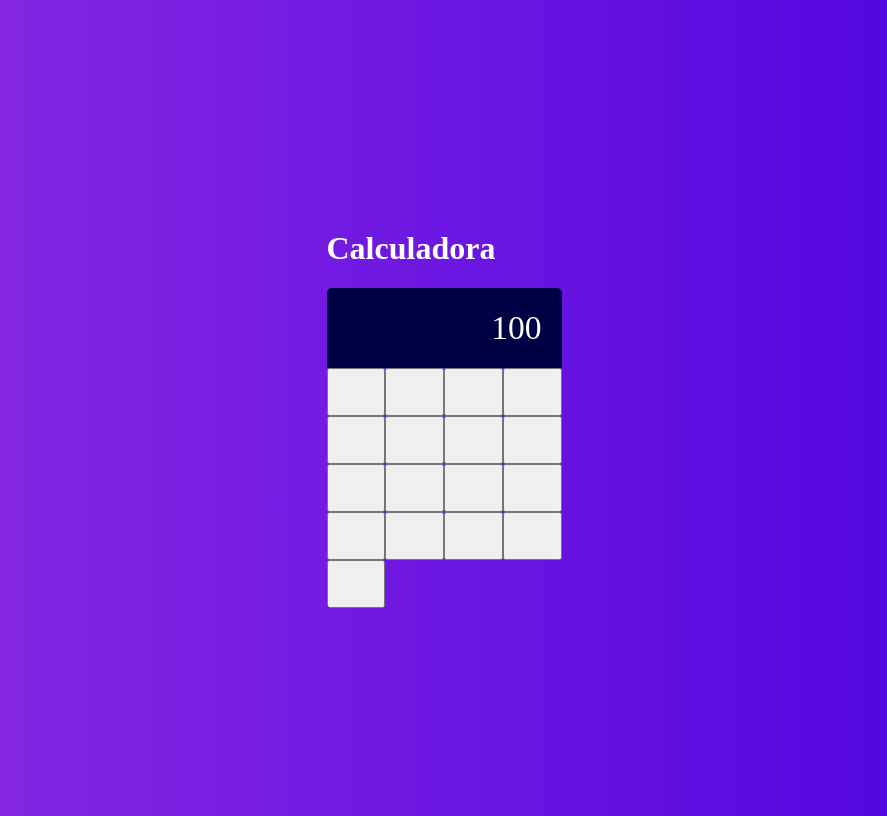
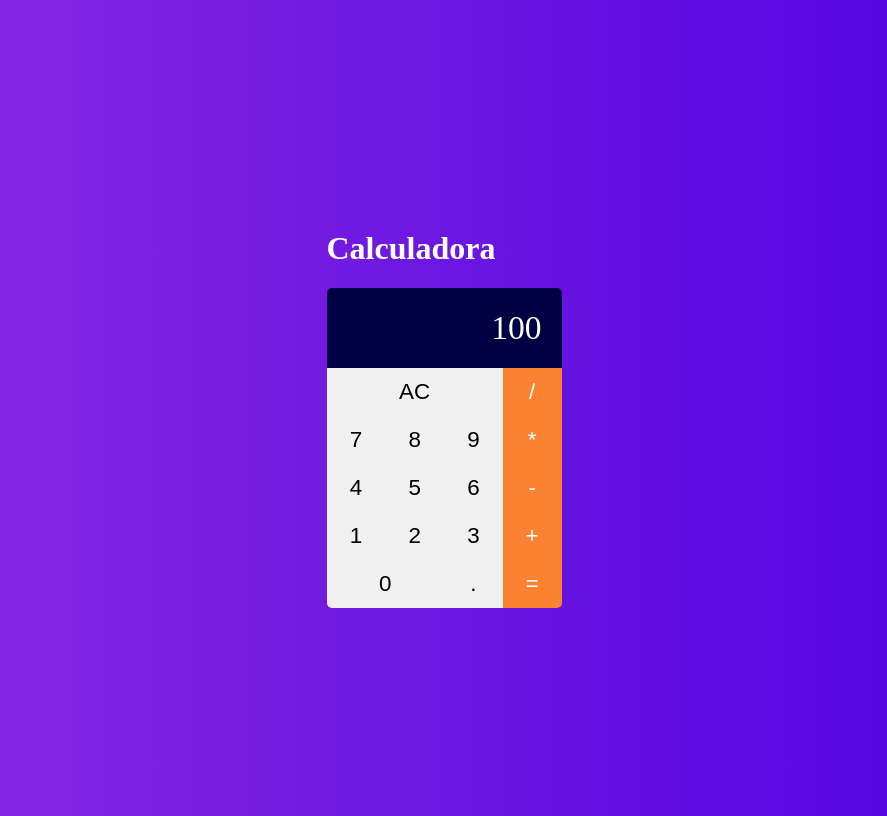
Before and after one commit to edgracional/calculaora_react, a React (Create React App) app: page / in a window 1280 px wide. Shown: the whole page, without its empty margins (196-1083 px from the left). Built offline with nearby package versions, Linux system fonts and the light colour scheme.

Commit message:
47. Componente Button #02

```diff
--- a/src/components/Button.css
+++ b/src/components/Button.css
@@ -13,3 +13,25 @@
     border-bottom: var(--border-button);
     outline: none;
 }
+
+.button:active {
+    background-color: #ccc;
+}
+
+.button.double {
+   grid-column: span 2;
+}
+
+.button.triple {
+    grid-column: span 3;
+}
+
+.button.operation {
+    background-color: #fa8231;
+    color: #fff;
+}
+
+.button.operation:active {
+    background-color: #fa8231cc;
+    color: #fff;
+}
--- a/src/components/Button.jsx
+++ b/src/components/Button.jsx
@@ -2,5 +2,33 @@ import React from "react";
 import './Button.css';
 
 /* Componentes sem estados é a melhor forma de trabalhar */
-export default props =>
-    <button className="button">{props.label}</button>
+export default props => {
+    let classes = 'button '
+    classes += props.operation ? 'operation' : ''
+    classes += props.double ? 'double' : ''
+    classes += props.triple ? 'triple' : ''
+
+    return (
+        <button
+        onClick={e => props.click && props.click(props.label)}
+        className={classes}>
+            {props.label}
+        </button>
+
+
+    )
+}
+
+
+ /*   outra forma
+
+ <button className={`
+
+        button
+        ${props.operation ? 'operation' : ''}
+        ${props.operation ? 'double' : ''}
+        ${props.triple ? 'double' : ''}
+    `}>
+
+        {props.label}
+    </button>*/
--- a/src/main/Calculator.jsx
+++ b/src/main/Calculator.jsx
@@ -5,27 +5,49 @@ import Button from "../components/Button";
 import Display from "../components/Display";
 
 export default class Calculator extends Component {
+
+    constructor(props) {
+        super(props)
+        this.clearMemory = this.clearMemory.bind(this)
+        this.setOperation = this.setOperation.bind(this)
+        this.addDigit = this.addDigit.bind(this)
+    }
+
+clearMemory() {
+    console.log('limpar')
+}
+
+setOperation(operation) {
+    console.log(operation)
+}
+
+addDigit(n) {
+    console.log(n)
+}
+
+
     render() {
+
         return (
             <div className="caculator">
                 <Display value={100} />
-                <button label="AC"/>
-                <button label="/"/>
-                <button label="7"/>
-                <button label="8"/>
-                <button label="9"/>
-                <button label="*"/>
-                <button label="4"/>
-                <button label="5"/>
-                <button label="6"/>
-                <button label="-"/>
-                <button label="1"/>
-                <button label="2"/>
-                <button label="3"/>
-                <button label="+"/>
-                <button label="0"/>
-                <button label="."/>
-                <button label="="/>
+                <Button label="AC" click={this.clearMemory} triple />
+                <Button label="/" click={this.clearMemory} operation />
+                <Button label="7" click={this.setOperation} />
+                <Button label="8" click={this.addDigit} />
+                <Button label="9" click={this.addDigit}  />
+                <Button label="*" click={this.setOperation} operation />
+                <Button label="4" click={this.addDigit} />
+                <Button label="5" click={this.addDigit} />
+                <Button label="6" click={this.addDigit} />
+                <Button label="-" click={this.setOperation} operation />
+                <Button label="1" click={this.addDigit} />
+                <Button label="2" click={this.addDigit} />
+                <Button label="3" click={this.addDigit} />
+                <Button label="+" click={this.setOperation} operation />
+                <Button label="0" click={this.addDigit} double/>
+                <Button label="." click={this.addDigit} />
+                <Button label="=" click={this.setOperation} operation />
             </div>
 
        )
```
